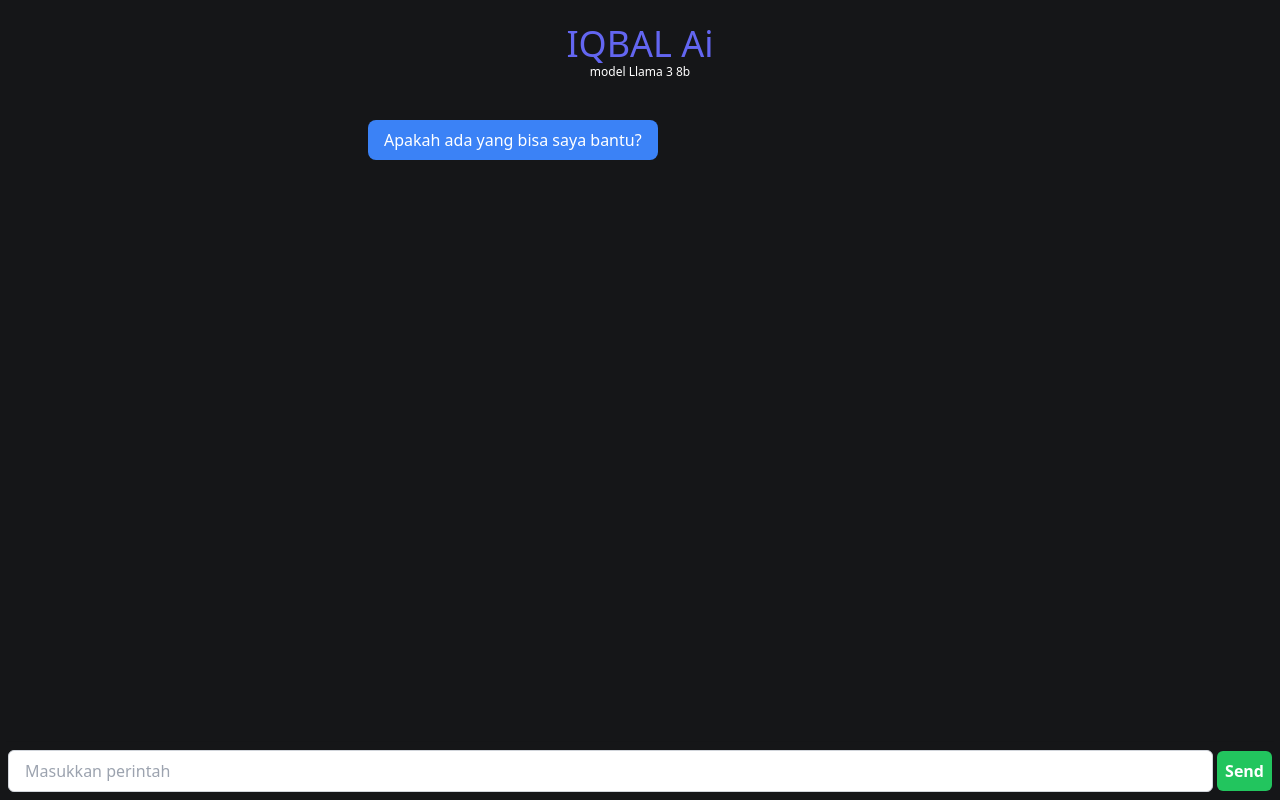
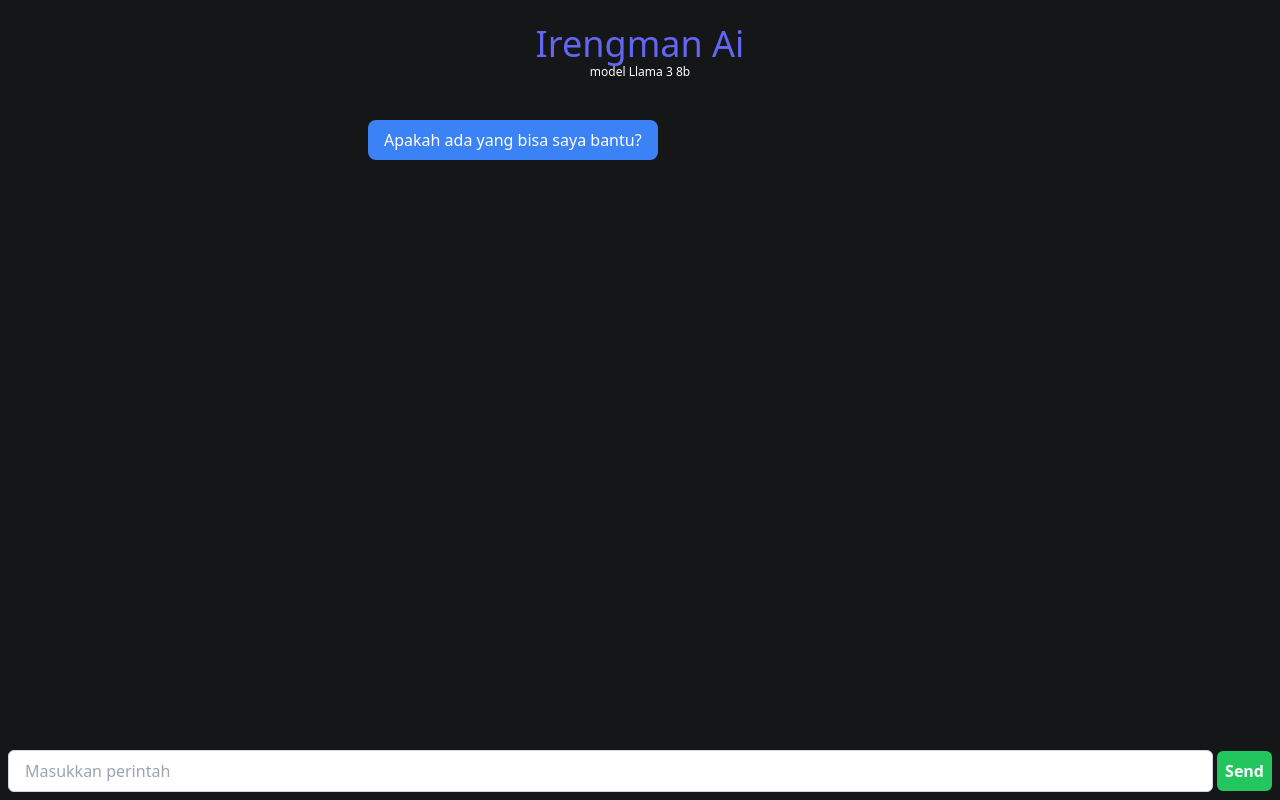
Before and after one commit to muhammadiqbal3518/vue-ai-llama3, a Vue app: page / in a window 1280 px wide. Built offline with nearby package versions, Linux system fonts and the light colour scheme; what groq-sdk would draw is missing.

Commit message:
Update App.vue

```diff
--- a/src/App.vue
+++ b/src/App.vue
@@ -157,7 +157,7 @@ export default {
     class="flex flex-col min-h-[80vh] justify-between items-center max-w-xl w-full mx-auto"
   >
     <h1 class="text-4xl text-indigo-500 mt-6">
-      IQBAL Ai
+      Irengman Ai
     </h1>
     <h5 class="text-xs text-white mb-6">model Llama 3 8b</h5>
 
```
